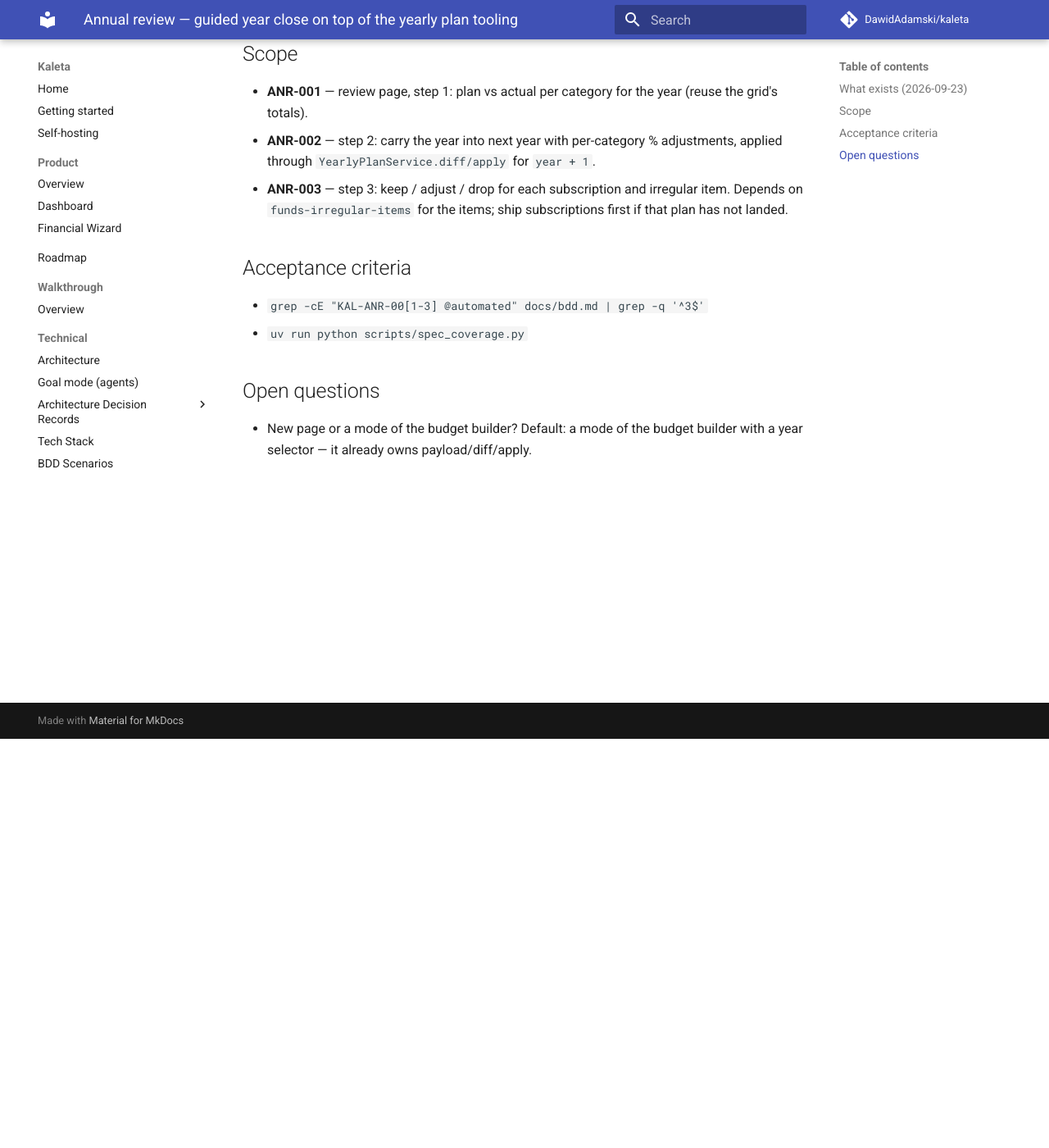
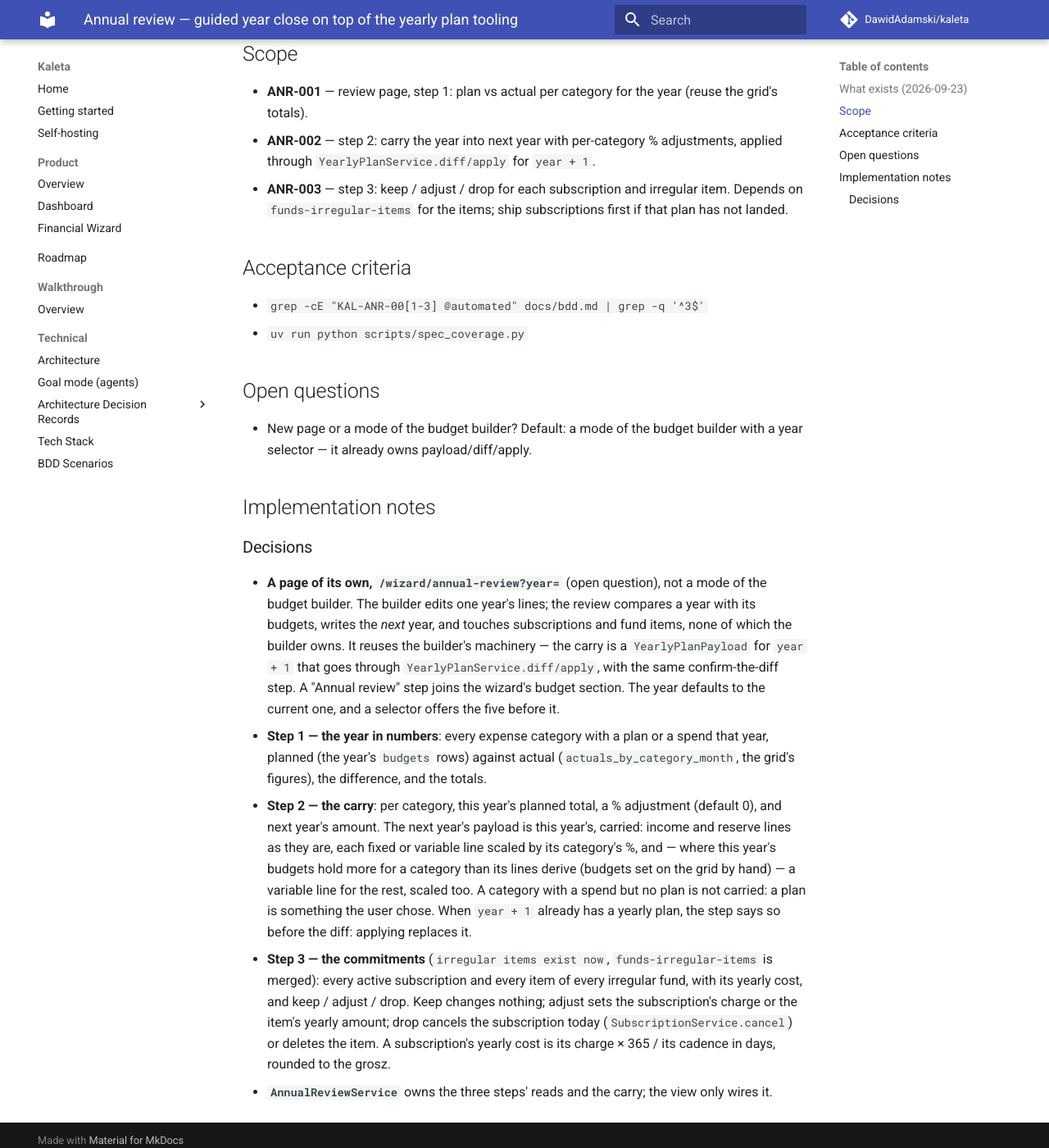
Before and after one commit to DawidAdamski/kaleta, an MkDocs documentation site: the page built from docs/plans/budgets-annual-review.md, in a window 1280 px wide and 1400 px high, scrolled down 499 px. Shown: the whole window at 82% size. Built offline with MkDocs 1.6.1 and Material for MkDocs 9.7.7, drawn with Linux system fonts in a browser that asks for light colours; comment, search, counter and statistics services are not loaded.

Commit message:
docs(plans): annual review — decisions
Co-Authored-By: Claude Opus 5.5 <noreply@anthropic.com>

```diff
--- a/docs/plans/budgets-annual-review.md
+++ b/docs/plans/budgets-annual-review.md
@@ -3,7 +3,7 @@ plan_id: budgets-annual-review
 title: Annual review — guided year close on top of the yearly plan tooling
 area: budgets
 effort: large
-status: draft
+status: in-progress
 roadmap_ref: ../roadmap.md#budgets
 ---
 
@@ -44,3 +44,34 @@ Gap-closing plan for issue #9 (`KAL-ANR-001`…`003`), from
 - New page or a mode of the budget builder? Default: a mode of the
   budget builder with a year selector — it already owns
   payload/diff/apply.
+
+## Implementation notes
+
+### Decisions
+
+- **A page of its own, `/wizard/annual-review?year=`** (open question), not a mode of the
+  budget builder. The builder edits one year's lines; the review compares a year with its
+  budgets, writes the *next* year, and touches subscriptions and fund items, none of which
+  the builder owns. It reuses the builder's machinery — the carry is a
+  `YearlyPlanPayload` for `year + 1` that goes through `YearlyPlanService.diff/apply`, with
+  the same confirm-the-diff step. A "Annual review" step joins the wizard's budget section.
+  The year defaults to the current one, and a selector offers the five before it.
+- **Step 1 — the year in numbers**: every expense category with a plan or a spend that
+  year, planned (the year's `budgets` rows) against actual (`actuals_by_category_month`,
+  the grid's figures), the difference, and the totals.
+- **Step 2 — the carry**: per category, this year's planned total, a % adjustment
+  (default 0), and next year's amount. The next year's payload is this year's, carried:
+  income and reserve lines as they are, each fixed or variable line scaled by its
+  category's %, and — where this year's budgets hold more for a category than its lines
+  derive (budgets set on the grid by hand) — a variable line for the rest, scaled too. A
+  category with a spend but no plan is not carried: a plan is something the user chose.
+  When `year + 1` already has a yearly plan, the step says so before the diff: applying
+  replaces it.
+- **Step 3 — the commitments** (`irregular items exist now`, `funds-irregular-items` is
+  merged): every active subscription and every item of every irregular fund, with its
+  yearly cost, and keep / adjust / drop. Keep changes nothing; adjust sets the
+  subscription's charge or the item's yearly amount; drop cancels the subscription today
+  (`SubscriptionService.cancel`) or deletes the item. A subscription's yearly cost is its
+  charge × 365 / its cadence in days, rounded to the grosz.
+- **`AnnualReviewService`** owns the three steps' reads and the carry; the view only wires
+  it.
```
